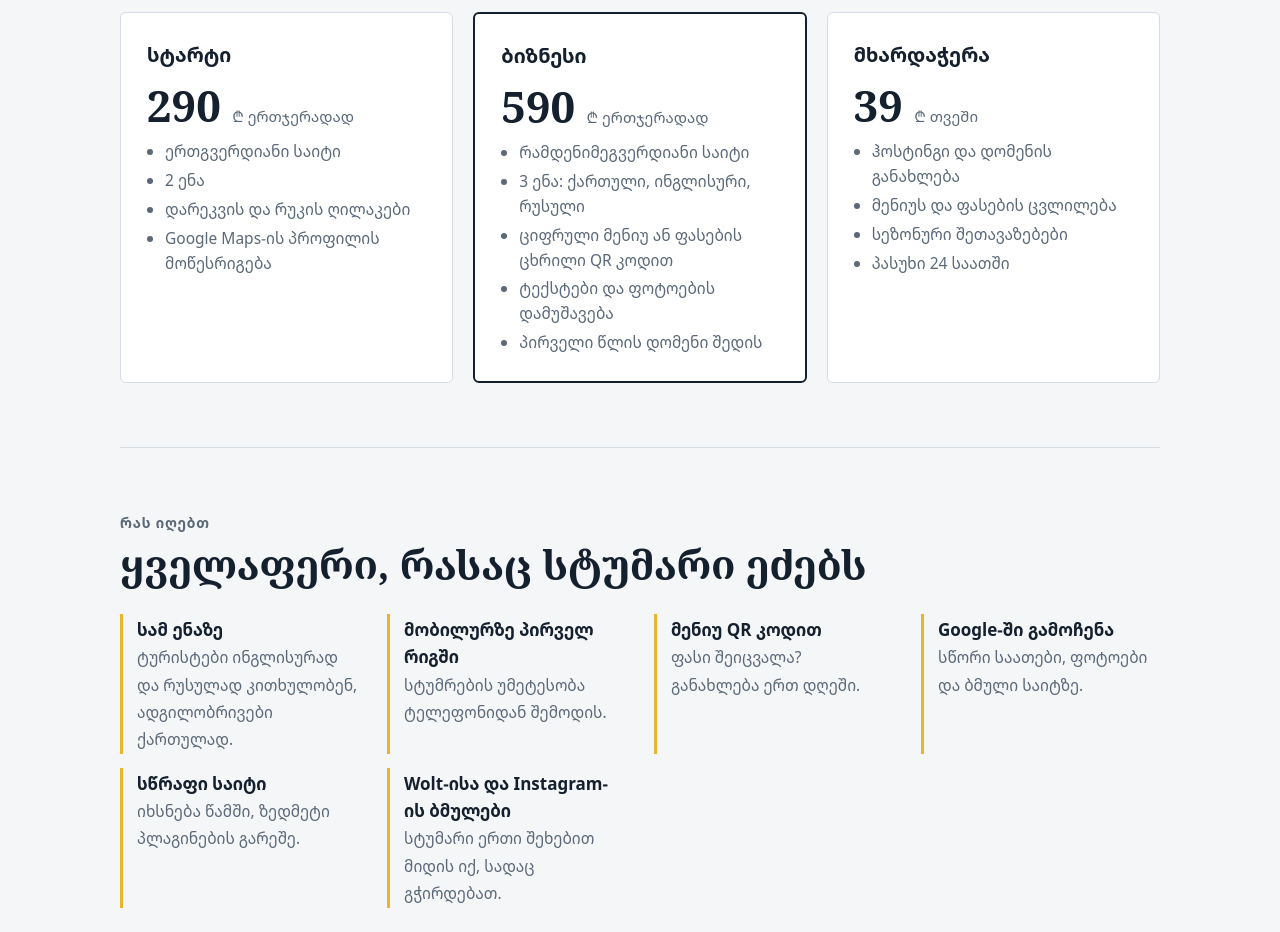
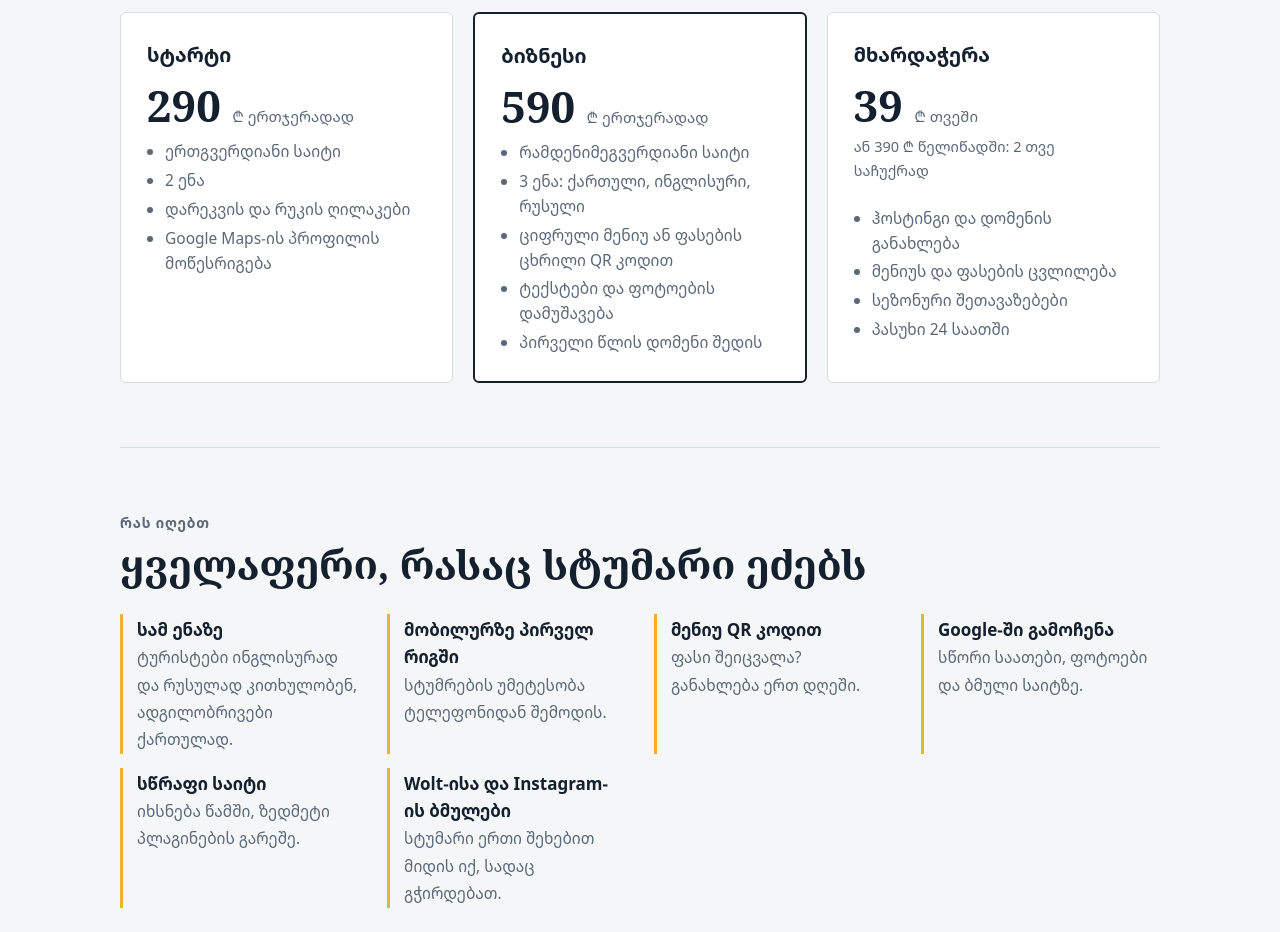
Before and after one commit to Nikoloz-Kuchukhidze/vitrinastudio.ge, a plain HTML site: page index.html in a window 1280 px wide. Shown: the part 1360-2292 px from the top of the page. Drawn offline with Linux system fonts and the light colour scheme.

Commit message:
Pricing: support also offered yearly (390 GEL, 2 months free)
Co-Authored-By: Claude Opus 5.5 <noreply@anthropic.com>
Claude-Session: https://claude.ai/code/session_01VECSLxfMCgsLB3FAFs82FC

```diff
--- a/index.html
+++ b/index.html
@@ -141,6 +141,7 @@ h2 { font-family: var(--display); font-variation-settings: "wdth" 75; font-weigh
 .form small { opacity: .7; font-size: 13px; }
 .form .msg { margin: 0; min-height: 1.4em; font-weight: 700; }
 .hp { position: absolute; left: -9999px; }
+.plan .alt { margin: -4px 0 12px; font-size: 14.5px; color: var(--muted); }
 footer { padding: 28px 0 40px; color: var(--muted); font-size: 14px; }
 footer a { color: inherit; text-decoration: underline; text-underline-offset: 3px; }
 footer a:hover { color: var(--ink); }
@@ -233,6 +234,7 @@ footer a:hover { color: var(--ink); }
       <div class="plan">
         <h3>მხარდაჭერა</h3>
         <div class="price">39 <small>₾ თვეში</small></div>
+        <p class="alt">ან 390 ₾ წელიწადში: 2 თვე საჩუქრად</p>
         <ul>
           <li>ჰოსტინგი და დომენის განახლება</li>
           <li>მენიუს და ფასების ცვლილება</li>
```
